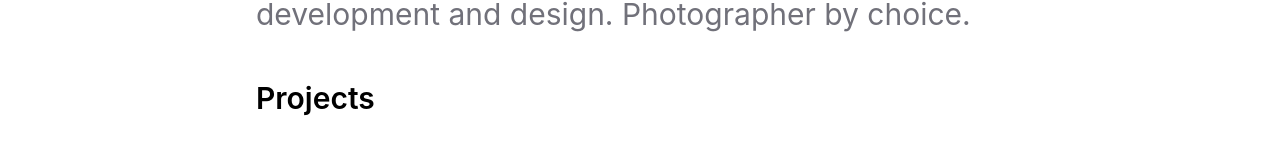
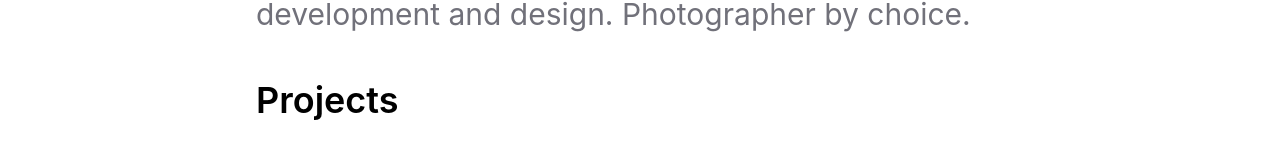
Before and after one commit to NanaAY/resume-site, a React (Vite) app: page / in a window 1280 px wide. Shown: the part 408-566 px from the top of the page. Built offline with nearby package versions, Linux system fonts and the light colour scheme.

Commit message:
fix navbar blur not showing

```diff
--- a/src/App.tsx
+++ b/src/App.tsx
@@ -58,7 +58,7 @@ function App() {
 
   return (
     <>
-      <header className=" bg-transparent backdrop-blur-md px-6 py-3 flex fixed top-0 right-0 left-0 justify-between">
+      <header className="z-50 bg-transparent backdrop-blur-md px-6 py-3 flex fixed top-0 right-0 left-0 justify-between">
         <NavigationMenu>
           <NavigationMenuList className="gap-x-3">
             <NavigationMenuItem>
@@ -137,7 +137,7 @@ function App() {
           </p>
         </section>
         <section ref={projectsRef} id="projects" className="my-8">
-          <h3 className="mb-4 font-semibold text-3xl">Projects</h3>
+          <h3 className="mb-4 font-semibold text-4xl">Projects</h3>
           <ProjectsTreeWrapper />
         </section>
         <section ref={coursesRef} id="courses" className="mb-8">
```
